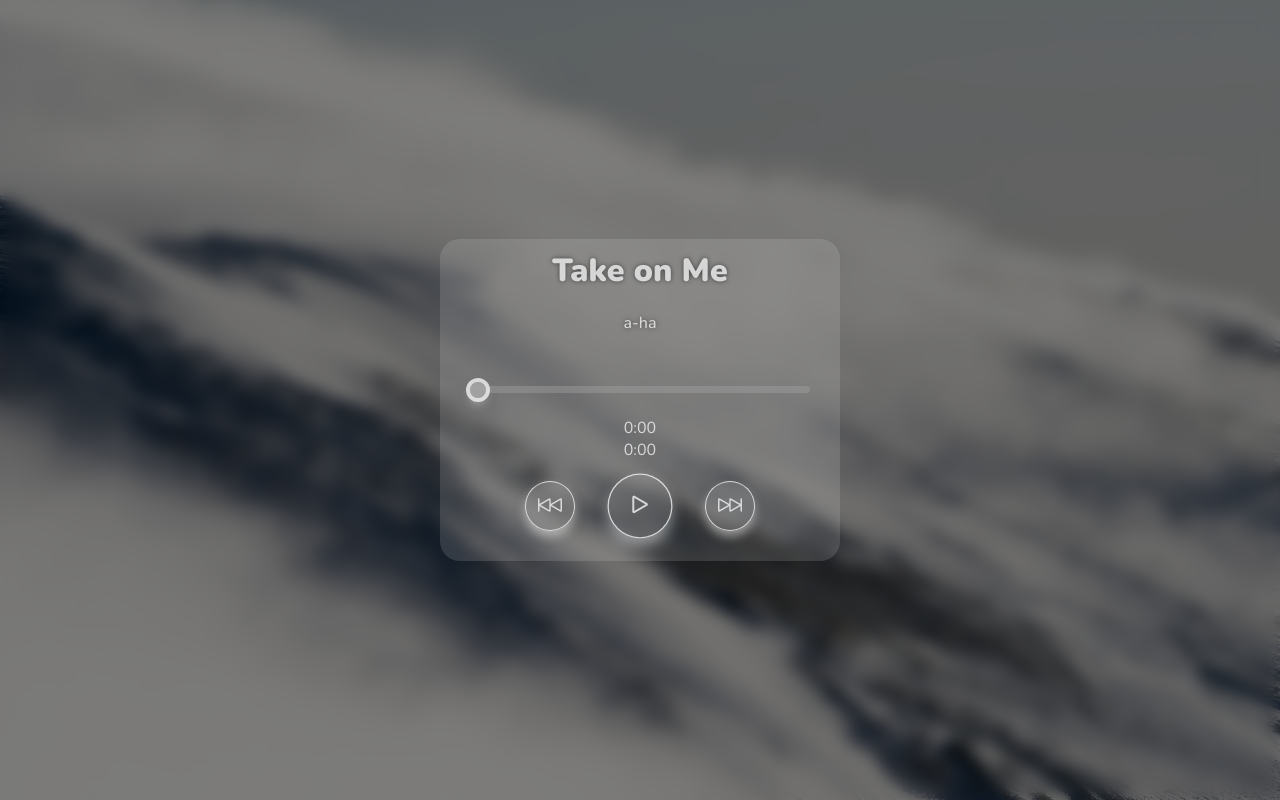
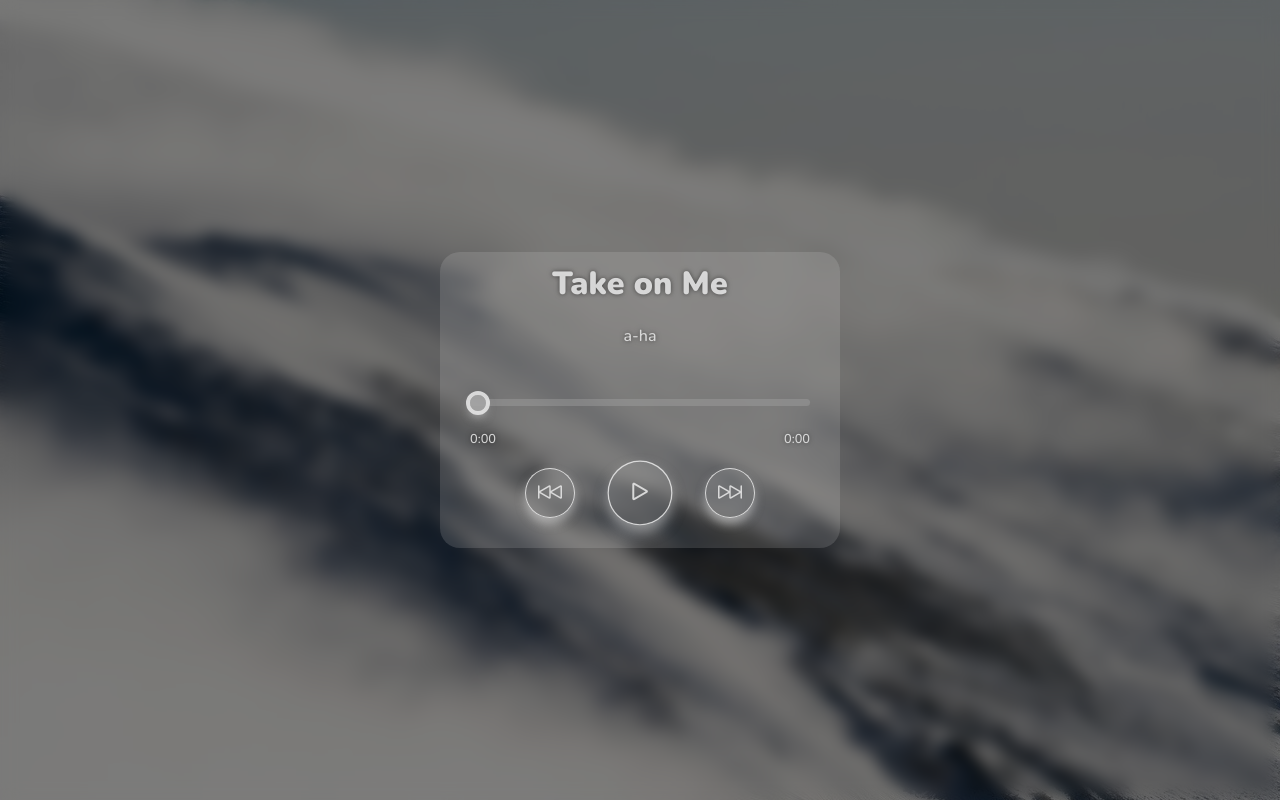
Before and after one commit to Tres-zE/mp3, a plain HTML site: page index.html in a window 1280 px wide. Drawn offline with nearby package versions, Linux system fonts and the light colour scheme.

Commit message:
agregue estilos para el tiempo que transcurre la cancion

```diff
--- a/index.html
+++ b/index.html
@@ -15,7 +15,10 @@
         <source src="" type="audio/mpeg" />
       </audio>
       <input type="range" id="progreso" value="0" min="0" max="100" />
-      <span id="currentTime">0:00</span> <span id="duration">0:00</span>
+      <div class="tiempoCancion">
+        <span id="currentTime">0:00</span>
+        <span id="duration">0:00</span>
+      </div>
       <div class="controles">
         <button class="atras control">
           <i class="bi bi-skip-backward"></i>
--- a/style.css
+++ b/style.css
@@ -1,6 +1,6 @@
-@import url('https://cdn.jsdelivr.net/npm/bootstrap-icons@1.11.3/font/bootstrap-icons.min.css');
+@import url("https://cdn.jsdelivr.net/npm/bootstrap-icons@1.11.3/font/bootstrap-icons.min.css");
 
-@import url('https://fonts.googleapis.com/css2?family=Nunito:ital,wght@0,200..1000;1,200..1000&family=Poppins:ital,wght@0,500;0,900;1,500;1,700;1,900&display=swap');
+@import url("https://fonts.googleapis.com/css2?family=Nunito:ital,wght@0,200..1000;1,200..1000&family=Poppins:ital,wght@0,500;0,900;1,500;1,700;1,900&display=swap");
 
 :root {
   --blanco: rgba(228, 228, 228, 0.9);
@@ -10,7 +10,7 @@
   margin: 0;
   padding: 0;
   box-sizing: border-box;
-  font-family: 'nunito', sans-serif;
+  font-family: "nunito", sans-serif;
 }
 
 body {
@@ -28,7 +28,7 @@
 }
 
 body::before {
-  content: '';
+  content: "";
   position: absolute;
   background-color: rgba(0, 0, 0, 0.5);
   top: 0;
@@ -68,6 +68,17 @@
   font-weight: 500;
   text-align: center;
   margin-bottom: 20px;
+  text-shadow: 0 0 5px rgba(0, 0, 0, 0.5);
+}
+
+.tiempoCancion {
+  display: flex;
+  justify-content: space-between;
+  width: 100%;
+  font-size: 0.8rem;
+  font-weight: 500;
+}
+.tiempoCancion span {
   text-shadow: 0 0 5px rgba(0, 0, 0, 0.5);
 }
 
```
